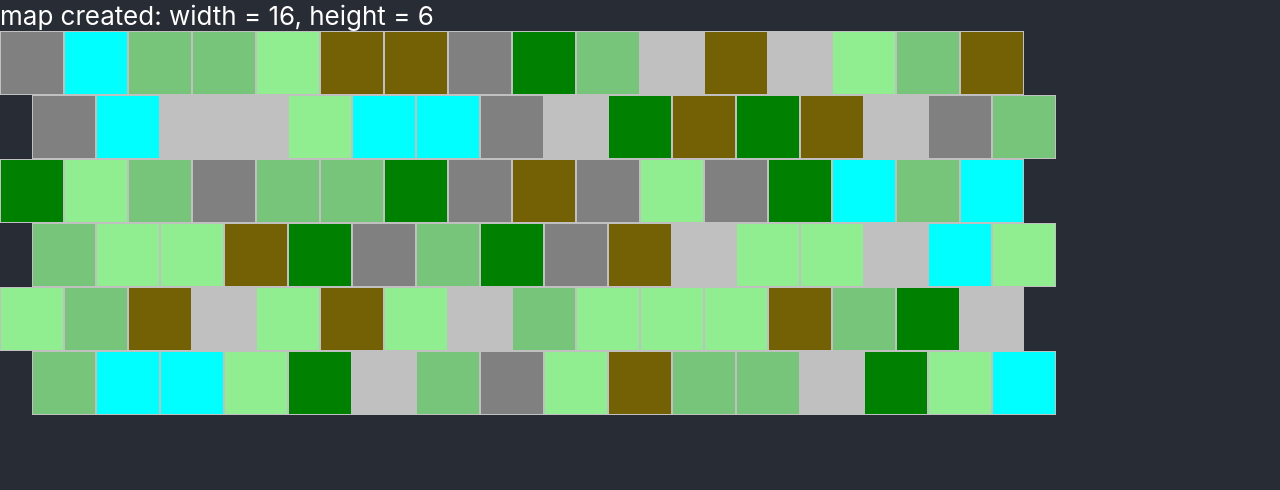
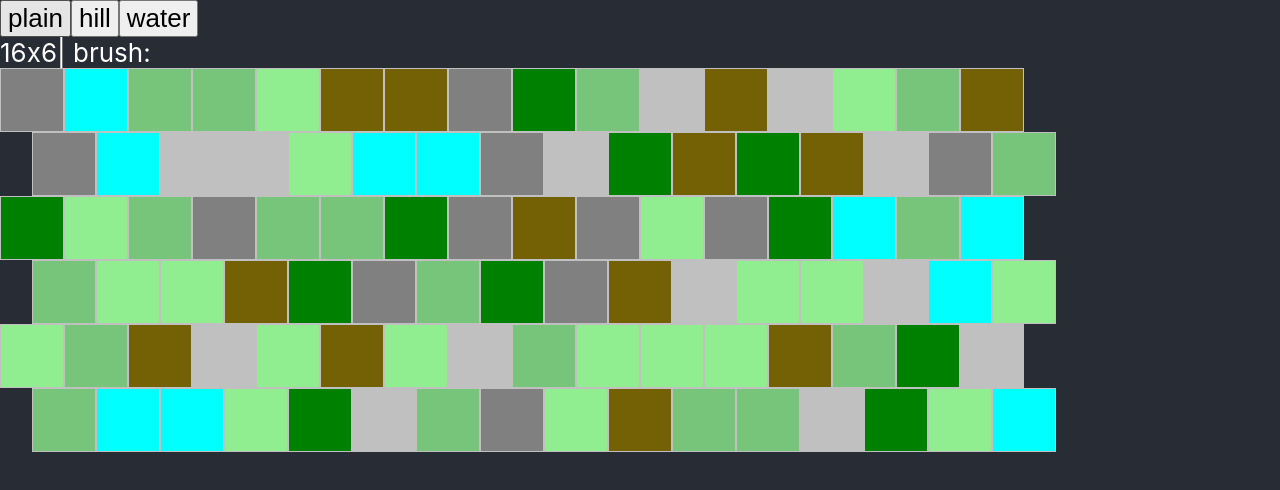
Before and after one commit to haoliu-dev/board-game, a React (Create React App) app: page / in a window 1280 px wide. Shown: the top 490 px of the page. Built offline with nearby package versions, Linux system fonts and the light colour scheme.

Commit message:
allow brush the map

```diff
--- a/src/App.css
+++ b/src/App.css
@@ -14,6 +14,18 @@ body {
   font-size: calc(10px + 2vmin);
   color: white;
 
+}
+
+.toolbar {
+  display: flex;
+  flex-flow: row wrap;
+  user-select: none;
+}
+.toolbar>button {
+  font-size: 1em;
+}
+.toolbar>button.selected {
+  background-color: coral;
 }
 
 .hextile-container {
--- a/src/App.js
+++ b/src/App.js
@@ -1,13 +1,12 @@
 import './App.css';
-import GameUI from './ui/GameUI.js'
+// import GameUI from './ui/GameUI.js'
+
+import GameEditorUI from './ui/GameEditorUI';
 function App() {
   return (
     <div className="App">
 
-      <GameUI></GameUI>
-      <header className="App-header">
-
-      </header>
+      <GameEditorUI></GameEditorUI>
     </div>
   );
 }
--- /dev/null
+++ b/src/ui/GameEditorUI.js
@@ -0,0 +1,40 @@
+import React from 'react';
+import Game from '../engine/Game';
+import HexmapUI from './HexmapUI.js';
+
+export default class GameEditorUI extends React.Component {
+  constructor(props) {
+    super(props);
+
+    const game = new Game(16, 6);
+    this.state = {
+      game: game,
+      brush: null,
+    };
+  }
+
+  render() {
+    const terrainBrushes = ['plain', 'hill', 'water'].map(terrain => {
+      return (
+        <button key={`brush-${terrain}`} onClick={() => this.toggleBrush(terrain)}
+          className={this.state.brush === terrain ? 'selected' : ''}>
+          {terrain}
+        </button>
+
+      )
+    })
+    return (
+      <div>
+        <div className="toolbar">
+          {terrainBrushes}
+        </div>
+        <HexmapUI mode='edit' map={this.state.game.map} brush={this.state.brush}></HexmapUI>
+      </div>
+    );
+  }
+
+  toggleBrush(brush) {
+    const oldBrush = this.state.brush;
+    this.setState({ brush: (brush === oldBrush ? null : brush) });
+  }
+}
--- a/src/ui/GameUI.js
+++ b/src/ui/GameUI.js
@@ -1,18 +1,22 @@
 import React from 'react';
 import Game from '../engine/Game';
 
-import HexmapUI from './HexmapUI.js'
+import HexmapUI from './HexmapUI.js';
 
 export default class GameUI extends React.Component {
   constructor(props) {
     super(props);
-    const game = new Game(16,6);
+    const game = new Game(16, 6);
     this.state = game;
   }
 
   render() {
     return (
-      <HexmapUI map={this.state.map}></HexmapUI>
+      <div>
+
+        <HexmapUI map={this.state.map}></HexmapUI>
+
+      </div>
     );
   }
 }
--- a/src/ui/HexmapUI.js
+++ b/src/ui/HexmapUI.js
@@ -1,24 +1,46 @@
 
 import React from 'react';
+import Terrain from '../engine/Terrain';
 import HextileUI from './HextileUI';
 
 export default class HexmapUI extends React.Component {
   constructor(props) {
     super(props);
-    this.state = {
-      map: props.map,
+    if (!props.map) {
+      console.error('props.map is required');
+    }
+    // calculate map size
+    this.mapWidthPx = this.props.map.width * 64 + 32;
+    this.mapHeightPx = this.props.map.height * 64;
+
+    if (props.mode === 'edit') {
+      this.setEditMode();
     }
   }
+
+  setEditMode() {
+    // on Hextile clicked:
+    // if a brush is selected, replce the tile terrain or add overlay
+    // it requires the Hextile component to be passed in so we can force update the component
+    this.onTileClick = (component, hextile) => {
+      if (this.props.brush) {
+        hextile.terrain = new Terrain(this.props.brush);
+        component.forceUpdate();
+        console.log(hextile);
+      }
+    }
+
+  }
+
   render() {
-    const tiles = this.state.map.tiles.map(t =>
-      <HextileUI key={t.x + ":" + t.y} hextile={t}></HextileUI>
+    const tiles = this.props.map.tiles.map(t =>
+      <HextileUI key={t.x + ":" + t.y} hextile={t} onClick={this.onTileClick}></HextileUI>
     );
-    const mapWidthPx = this.state.map.width * 64 + 32;
-    const mapHeightPx = this.state.map.height * 64;
     return (
       <div>
-        map created: width = {this.state.map.width}, height = {this.state.map.height}
-        <div className="hextile-container" style={{ width: mapWidthPx, height: mapHeightPx }}>
+        {this.props.map.width}x{this.props.map.height}
+        | brush: {this.props.brush}
+        <div className="hextile-container" style={{ width: this.mapWidthPx, height: this.mapHeightPx }}>
           {tiles}
         </div>
       </div>
--- a/src/ui/HextileUI.js
+++ b/src/ui/HextileUI.js
@@ -1,25 +1,28 @@
 import React from 'react';
 
+const FN_NOOP = function () { }
 export default class HextileUI extends React.Component {
   constructor(props) {
     super(props);
+    if (!props.hextile) {
+      console.error('props.hextile is required');
+    }
+    this.onClick = props.onClick || FN_NOOP;
     this.state = props.hextile;
   }
 
 
   render() {
-    const hextile = this.state;
+    const hextile = this.props.hextile;
     const firstColClassName = ((hextile.y === 0) && (hextile.x % 2 === 1)) ? 'first-col' : '';
     return (
-      <div className={`hextile ${firstColClassName} terrain-${hextile.terrain.name}`} onClick={this.updateElevation}>
+      <div className={`hextile ${firstColClassName} terrain-${hextile.terrain.name}`}
+        onClick={() => this.onClick(this, this.props.hextile)}
+      >
 
       </div>
     );
 
   }
 
-  // event handlers
-  updateElevation = () => {
-    console.log(`you clicked a tile of ${this.state.terrain.name}`);
-  }
 }
```
